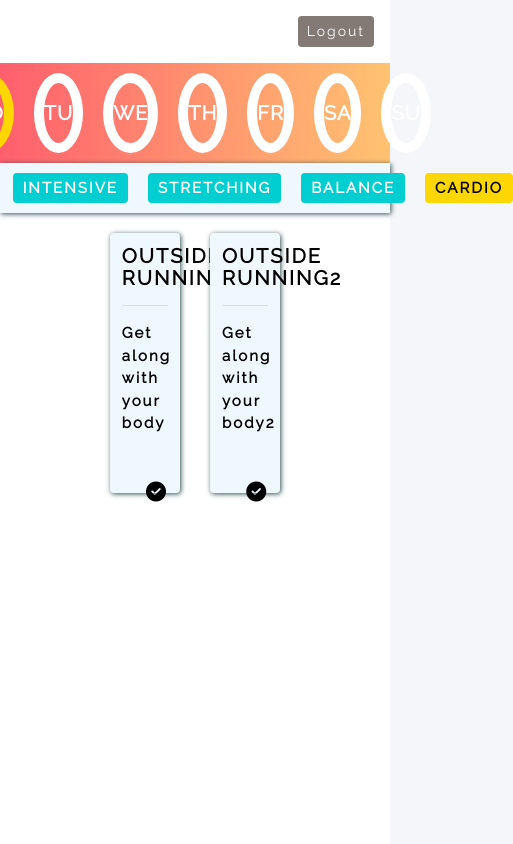
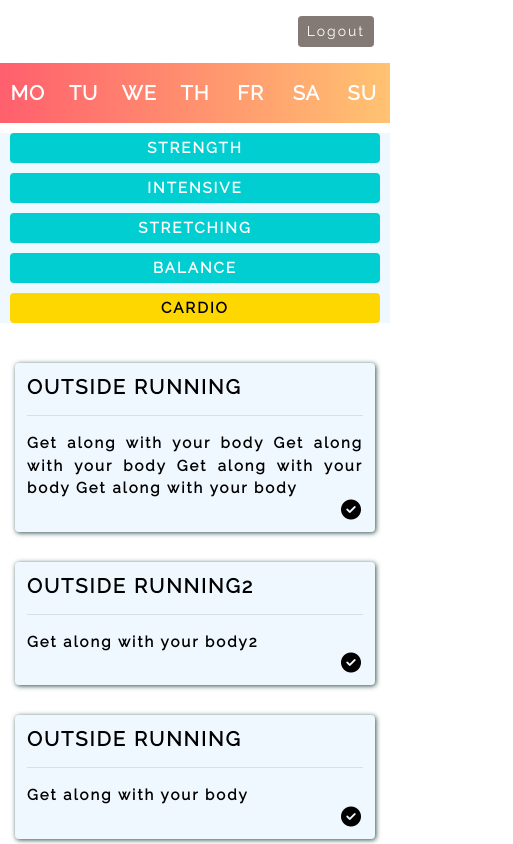
Before and after one commit to hips-app/hips-front, a Vue app: page /schedule in a window 390 px wide. Shown: the top 844 px of the page, 513 px wide, since content can reach past the window. Built offline with nearby package versions, Linux system fonts and the light colour scheme.

Commit message:
responsive design \schedule route: done

```diff
--- a/public/index.html
+++ b/public/index.html
@@ -13,8 +13,8 @@
     ></script>
     <link
       rel="stylesheet"
-      href="https://maxcdn.bootstrapcdn.com/bootstrap/4.0.0-beta/css/bootstrap.min.css"
-      integrity="sha384-/Y6pD6FV/Vv2HJnA6t+vslU6fwYXjCFtcEpHbNJ0lyAFsXTsjBbfaDjzALeQsN6M"
+      href="https://cdn.jsdelivr.net/npm/bootstrap@4.5.3/dist/css/bootstrap.min.css"
+      integrity="sha384-TX8t27EcRE3e/ihU7zmQxVncDAy5uIKz4rEkgIXeMed4M0jlfIDPvg6uqKI2xXr2"
       crossorigin="anonymous"
     />
   </head>
--- a/public/style.css
+++ b/public/style.css
@@ -5,10 +5,6 @@
 *::before,
 *::after {
   box-sizing: border-box;
-}
-
-html {
-  background-color: #f5f6fa;
 }
 
 body {
--- a/src/components/ExerciseButton.vue
+++ b/src/components/ExerciseButton.vue
@@ -38,7 +38,7 @@ div {
   height: 30px;
   line-height: 26px;
   text-align: center;
-  margin: 0 10px;
+  margin: 10px 10px;
   cursor: grab;
 }
 
--- a/src/components/ExerciseButtons.vue
+++ b/src/components/ExerciseButtons.vue
@@ -24,13 +24,19 @@ export default {
 
 <style scoped>
 #buttons-container {
-  display: inline-block;
   display: flex;
-  padding: 10px 0;
+  /* padding: 10px 0; */
   justify-content: center;
-  width: 100%;
   background-color: rgb(240, 248, 255);
   box-shadow: 1px 1px 5px rgb(47, 79, 79);
+}
+
+@media only screen and (max-width: 720px) {
+  #buttons-container {
+    display: block;
+    box-shadow: none;
+    background-color: none;
+  }
 }
 
 /* #buttons-container div {
--- a/src/components/ExerciseCard.vue
+++ b/src/components/ExerciseCard.vue
@@ -28,21 +28,19 @@ export default {
 #card {
   text-align: justify;
   padding: 12px;
-  margin: 20px 15px;
-  width: 18vw;
-  height: 260px;
   border-radius: 4px;
   background-color: rgb(240, 248, 255);
   box-shadow: 1px 1px 5px rgb(47, 79, 79);
+  /* height: 200px; */
 }
 
 h5 {
   font-weight: 900;
 }
-
+/*
 #desc-container {
   height: 160px;
-}
+} */
 
 .fa-check-circle {
   font-size: 20px;
--- a/src/components/WeekdaysBar.vue
+++ b/src/components/WeekdaysBar.vue
@@ -50,6 +50,20 @@ export default {
   cursor: grab;
 }
 .highlighted {
-  border-color: rgb(255, 215, 0) !important;
+  border-color: rgb(0, 255, 127) !important;
+}
+
+@media only screen and (max-width: 720px) {
+  #weekdays-container div {
+    width: 40px;
+    height: 40px;
+    margin: 10px;
+    line-height: 40px;
+    display: block;
+    letter-spacing: 1px;
+    border: none;
+    color: white;
+    border-radius: 0;
+  }
 }
 </style>
--- a/src/views/Schedule.vue
+++ b/src/views/Schedule.vue
@@ -7,13 +7,16 @@
         :categories="categories"
         :activeCategory="activeCategory"
       ></exercise-buttons>
-      <div id="cards-container">
+      <div class="container-fluid">
+        <div class="row align-items-start justify-content-center">
           <exercise-card
             v-for="{ name, desc } in exerciseListToShow"
             :key="name"
             :name="name"
             :desc="desc"
+            class="col-sm-8 col-md-3"
           ></exercise-card>
+        </div>
       </div>
     </div>
   </div>
@@ -85,6 +88,48 @@ export default {
         },
         {
           name: 'Outside Running',
+          desc:
+            'Get along with your body Get along with your body Get along with your body Get along with your body',
+          category: 'cardio'
+        },
+        {
+          name: 'Outside Running2',
+          desc: 'Get along with your body2',
+          category: 'cardio'
+        },
+        {
+          name: 'Knee rotation',
+          desc: 'Maintain flexibility',
+          category: 'stretching'
+        },
+        {
+          name: 'Standing knee lift',
+          desc: 'feel steadier on your feet and helps prevent falls',
+          category: 'balance'
+        },
+        {
+          name: 'Outside Running',
+          desc: 'Get along with your body',
+          category: 'cardio'
+        },
+        {
+          name: 'Outside Running2',
+          desc: 'Get along with your body2',
+          category: 'cardio'
+        },
+        {
+          name: 'Knee rotation',
+          desc:
+            'Maintain flexibility Maintain flexibility Maintain flexibility',
+          category: 'stretching'
+        },
+        {
+          name: 'Standing knee lift',
+          desc: 'feel steadier on your feet and helps prevent falls',
+          category: 'balance'
+        },
+        {
+          name: 'Outside Running',
           desc: 'Get along with your body',
           category: 'cardio'
         },
@@ -124,22 +169,21 @@ export default {
 }
 </script>
 <style scoped>
-* {
+*,
+*::before,
+*::after {
+  box-sizing: border-box;
   font-family: 'Raleway', Sans-serif;
   font-size: 15px;
   font-weight: 900;
   letter-spacing: 2px;
   color: black;
 }
-#container {
-  width: 100%;
+.container-fluid {
   height: 100vh;
-  background-color: rgb(255, 255, 255);
 }
-#cards-container {
-  display: flex;
-  height: 100%;
-  justify-content: center;
-  /* background: linear-gradient(to top, #9796f0, #fbc7d4); */
+
+.col-md-3 {
+  margin: 30px 15px 0px 15px;
 }
 </style>
```
Lines whose indentation alone changed are shown as unchanged.
